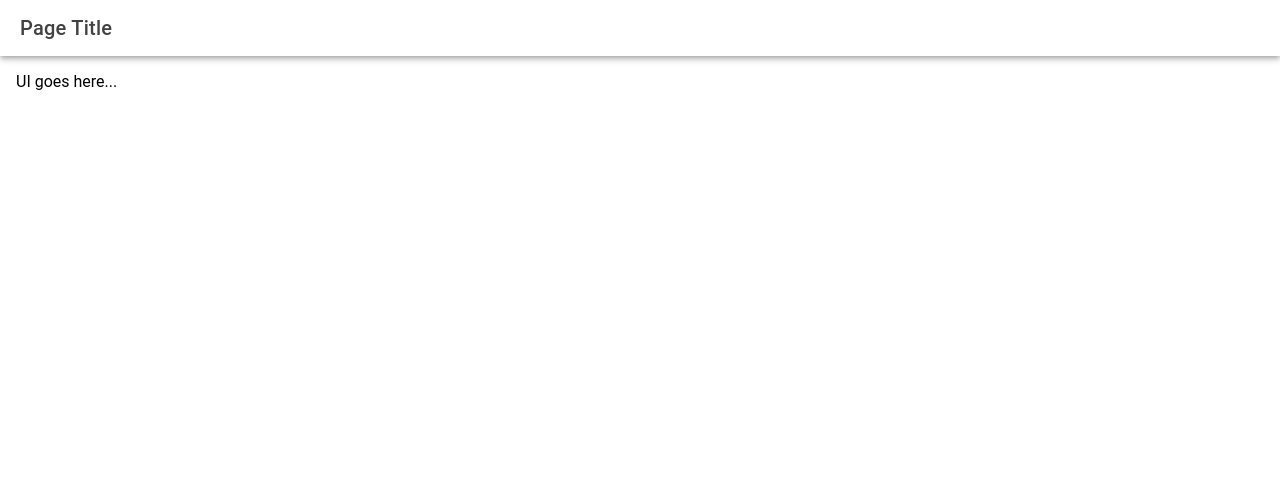
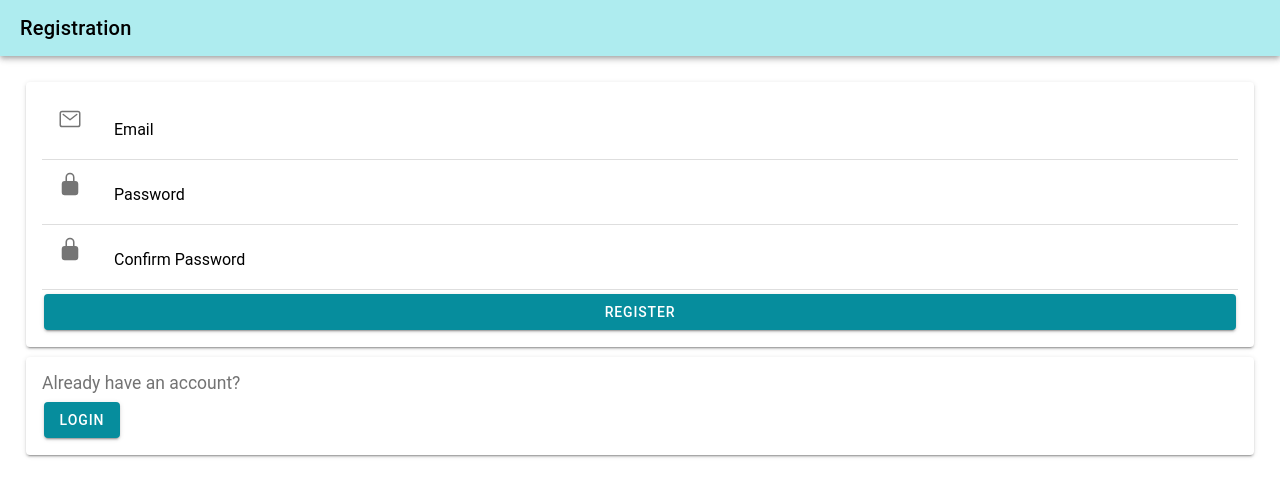
Before and after one commit to itsaasrith/Contests-Hackathons, a React (Vite) app in the folder IndiaInternationalScienceFestivalISRO/app1/: page /Register in a window 1280 px wide. Shown: the top 496 px of the page. Built offline with nearby package versions, Linux system fonts and the light colour scheme.

Commit message:
Implements firebase authentication

```diff
--- a/IndiaInternationalScienceFestivalISRO/app1/src/firebaseConfig.ts
+++ b/IndiaInternationalScienceFestivalISRO/app1/src/firebaseConfig.ts
@@ -1,5 +1,6 @@
 import * as firebase from 'firebase/app';
-import { getAuth, signInWithEmailAndPassword } from "firebase/auth";
+import { createUserWithEmailAndPassword, getAuth, signInWithEmailAndPassword } from "firebase/auth";
+import { toast } from './toast';
 
 const config = {
   apiKey: "AIzaSyCOw86gitu12oi9zfhmidiOg4vqRaheovI",
@@ -19,7 +20,17 @@ export async function loginUser(email:string, password:string) {
     const res = await signInWithEmailAndPassword(authorise, email, password);
     return true
   } catch (error) {
-    console.log('error')
+    toast('Error logging you in!')
     return false
   }
 }
+
+export async function registerUser(email:string, password:string) {
+  try {
+    const res = await createUserWithEmailAndPassword(authorise, email, password)
+    return true
+  } catch (error) {
+    toast('Error registering you in, try again!')
+    return false
+  }
+}
--- a/IndiaInternationalScienceFestivalISRO/app1/src/pages/Launch.tsx
+++ b/IndiaInternationalScienceFestivalISRO/app1/src/pages/Launch.tsx
@@ -27,10 +27,8 @@ const Launch: React.FC = () => {
 
   async function login() {
     const res = await loginUser(email, password)
-    if (!res) {
-      toast('Error logging you in')
-    } else {
-      toast('Successfully logged in!')
+    if (res) {
+      toast('Successfuly logged in')
     }
   }
 
@@ -85,7 +83,7 @@ const Launch: React.FC = () => {
             {/* Login button */}
             <IonButton
               type="button"
-              expand="full"
+              expand='block'
               color={"success"}
               className="ion-margin-top"
               onClick={login}
@@ -95,7 +93,7 @@ const Launch: React.FC = () => {
             </IonButton>
             {/* Register button */}
             <IonButton
-              expand="full"
+              expand='block'
               routerLink="/Register"
               className="ion-margin-top"
             >
@@ -110,7 +108,7 @@ const Launch: React.FC = () => {
         <IonFooter>
           <IonCard color={""}>
             <h6 style={{ fontSize: "1em", textAlign: "center" }}>
-              2023 All Rights Reserved
+              &copy; 2023 All Rights Reserved
             </h6>
           </IonCard>
         </IonFooter>
--- a/IndiaInternationalScienceFestivalISRO/app1/src/pages/Register.tsx
+++ b/IndiaInternationalScienceFestivalISRO/app1/src/pages/Register.tsx
@@ -1,17 +1,105 @@
-import { IonContent, IonHeader, IonPage, IonTitle, IonToolbar } from '@ionic/react';
-import React from 'react';
+import React, { useState } from "react";
+import {
+  IonContent,
+  IonPage,
+  IonInput,
+  IonButton,
+  IonLabel,
+  IonItem,
+  IonCard,
+  IonCardContent,
+  IonHeader,
+  IonToolbar,
+  IonTitle,
+  IonIcon,
+  IonFooter,
+} from "@ionic/react";
+import { personCircle, lockClosed, mailOutline } from "ionicons/icons";
+import { toast } from "../toast";
+import { registerUser } from "../firebaseConfig";
 
 const Register: React.FC = () => {
+  const [email, setEmail] = useState("");
+  const [password, setPassword] = useState("");
+  const [confirmPassword, setConfirmPassword] = useState("");
+
+  async function handleRegister() {
+    if (password !== confirmPassword) {
+      toast("Passwords don't match");
+    }
+    if (email.trim() === "" || password.trim() === "") {
+      toast("Email and password are required!");
+    }
+    const res = await registerUser(email, password);
+    if (res) {
+        toast('Account created successfully! Please login...')
+    }
+  }
 
   return (
     <IonPage>
       <IonHeader>
-                <IonToolbar>
-                    <IonTitle>Page Title</IonTitle>
+        <IonToolbar color="light">
+          <IonTitle>Registration</IonTitle>
         </IonToolbar>
       </IonHeader>
       <IonContent className="ion-padding">
-                UI goes here...
+        <IonCard>
+          <IonCardContent>
+            <IonItem lines="full">
+              <IonIcon icon={mailOutline} slot="start" />
+              <IonLabel position="floating">Email</IonLabel>
+              <IonInput
+                type="email"
+                value={email}
+                onIonChange={(e) => setEmail(e.detail.value!)}
+                required
+              />
+            </IonItem>
+
+            <IonItem lines="full">
+              <IonIcon icon={lockClosed} slot="start" />
+              <IonLabel position="floating">Password</IonLabel>
+              <IonInput
+                type="password"
+                value={password}
+                onIonChange={(e) => setPassword(e.detail.value!)}
+                required
+              />
+            </IonItem>
+
+            <IonItem lines="full">
+              <IonIcon icon={lockClosed} slot="start" />
+              <IonLabel position="floating">Confirm Password</IonLabel>
+              <IonInput
+                type="password"
+                value={confirmPassword}
+                onIonChange={(e) => setConfirmPassword(e.detail.value!)}
+                required
+              />
+            </IonItem>
+
+            <IonButton expand="block" onClick={handleRegister}>
+              Register
+            </IonButton>
+          </IonCardContent>
+        </IonCard>
+        <IonCard>
+          <IonCardContent>
+            <p
+              style={{
+                fontFamily: "inherit",
+                textAlign: "left",
+                fontSize: "1.25em",
+              }}
+            >
+              Already have an account?
+            </p>
+            <IonButton routerLink="/" className="ion-text-center">
+              Login
+            </IonButton>
+          </IonCardContent>
+        </IonCard>
       </IonContent>
     </IonPage>
   );
--- a/IndiaInternationalScienceFestivalISRO/app1/src/toast.ts
+++ b/IndiaInternationalScienceFestivalISRO/app1/src/toast.ts
@@ -1,4 +1,4 @@
-export function toast(message:string, duration = 2000) {
+export function toast(message:string, duration = 5000) {
   const toast = document.createElement('ion-toast')
   toast.message = message
   toast.duration = duration
```
Lines whose indentation alone changed are shown as unchanged.
